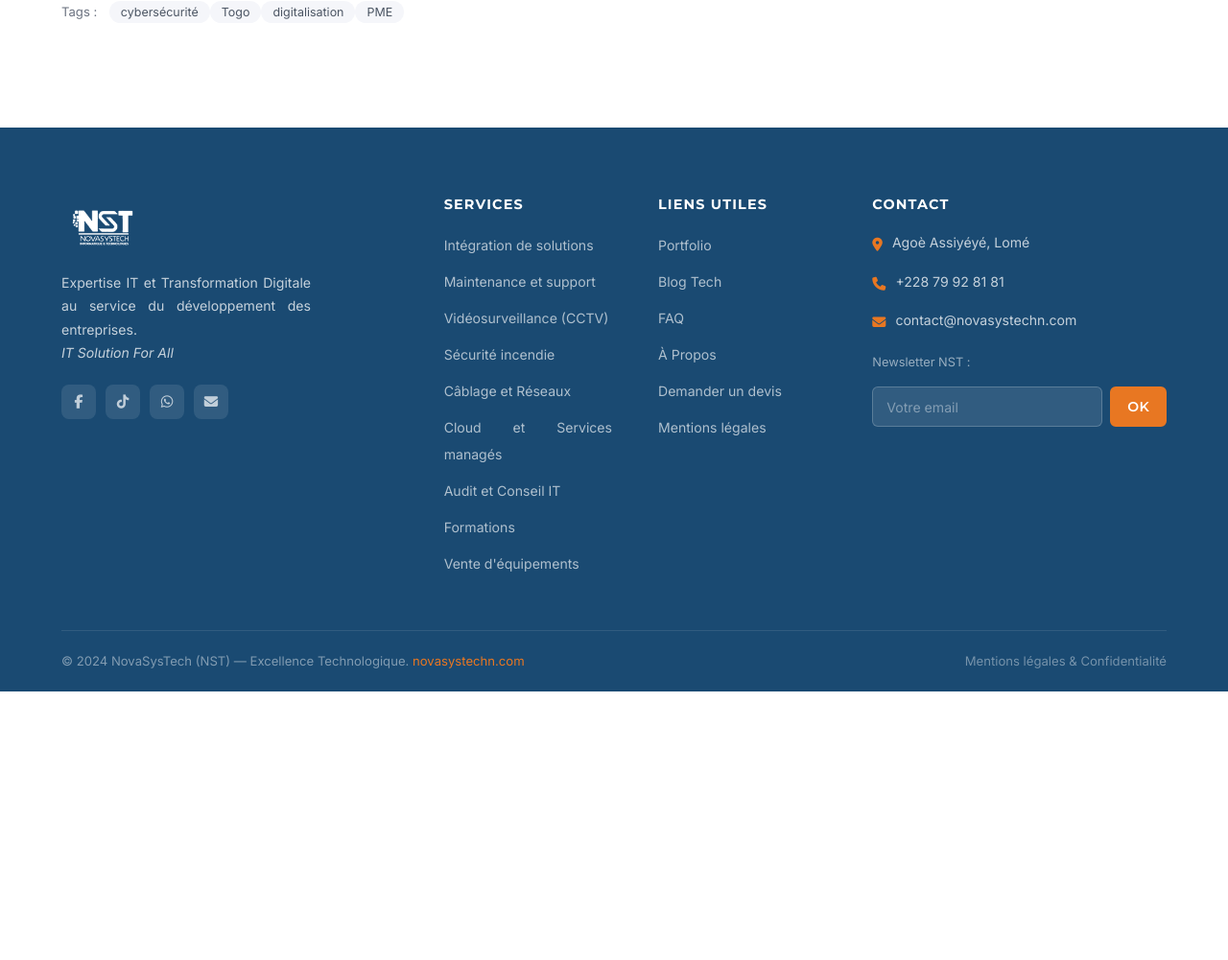
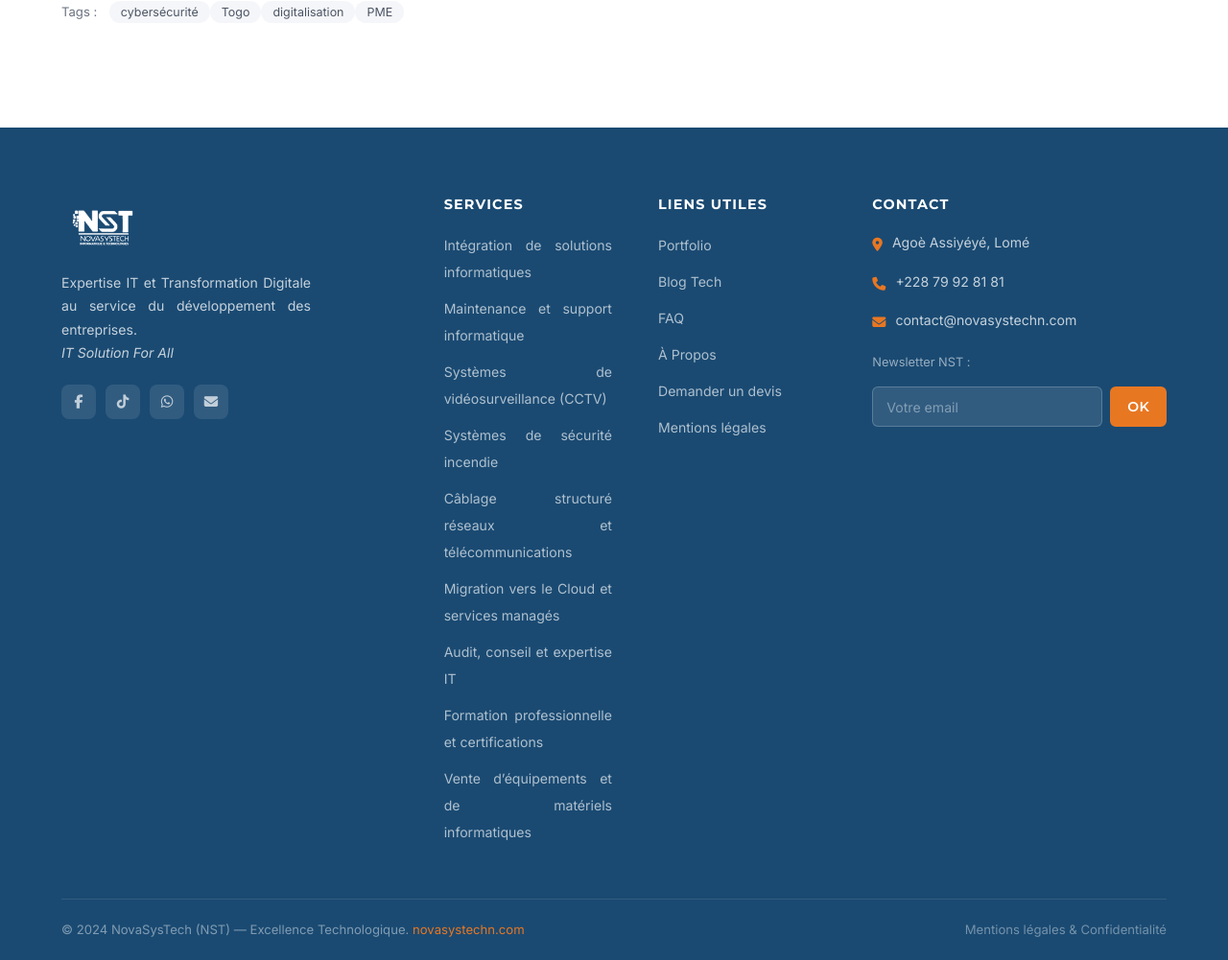
Before and after one commit to devdeveloppment/NovaSysTech, a Django app: a page that uses novasystech/templates/base/base.html in a window 1280 px wide. Shown: the part 1310-2311 px from the top of the page at 96% size. Before the commit the page ends 2031 px from the top, so only its background shows below. Run offline with Django 5.2, Linux system fonts and the light colour scheme; data comes from the database, SQL or seed files in the repository.

Commit message:
fix: update navbar and footer with exact full service titles requested by client

```diff
--- a/novasystech/templates/base/base.html
+++ b/novasystech/templates/base/base.html
@@ -41,15 +41,15 @@
         <li class="nav-dropdown">
           <a href="{% url 'services' %}" class="nav-link {% if page == 'services' %}active{% endif %}">Services ▾</a>
           <ul class="nav-dropdown-menu">
-            <li><a href="{% url 'service_detail' 'integration-solutions' %}" class="nav-dropdown-item"><span class="icon">⚙️</span>Intégration de solutions</a></li>
-            <li><a href="{% url 'service_detail' 'maintenance-support' %}" class="nav-dropdown-item"><span class="icon">🔧</span>Maintenance et support</a></li>
-            <li><a href="{% url 'service_detail' 'videosurveillance-cctv' %}" class="nav-dropdown-item"><span class="icon">📹</span>Vidéosurveillance (CCTV)</a></li>
-            <li><a href="{% url 'service_detail' 'securite-incendie' %}" class="nav-dropdown-item"><span class="icon">🔥</span>Sécurité incendie</a></li>
-            <li><a href="{% url 'service_detail' 'cablage-reseaux-telecoms' %}" class="nav-dropdown-item"><span class="icon">📡</span>Câblage et Réseaux</a></li>
-            <li><a href="{% url 'service_detail' 'cloud-services-manages' %}" class="nav-dropdown-item"><span class="icon">☁️</span>Cloud et Services managés</a></li>
-            <li><a href="{% url 'service_detail' 'audit-conseil-expertise' %}" class="nav-dropdown-item"><span class="icon">📊</span>Audit et Conseil IT</a></li>
-            <li><a href="{% url 'service_detail' 'formation-certifications' %}" class="nav-dropdown-item"><span class="icon">🎓</span>Formations</a></li>
-            <li><a href="{% url 'service_detail' 'vente-equipements-materiels' %}" class="nav-dropdown-item"><span class="icon">💻</span>Vente d'équipements</a></li>
+            <li><a href="{% url 'service_detail' 'integration-solutions' %}" class="nav-dropdown-item"><span class="icon">⚙️</span>Intégration de solutions informatiques</a></li>
+            <li><a href="{% url 'service_detail' 'maintenance-support' %}" class="nav-dropdown-item"><span class="icon">🔧</span>Maintenance et support informatique</a></li>
+            <li><a href="{% url 'service_detail' 'videosurveillance-cctv' %}" class="nav-dropdown-item"><span class="icon">📹</span>Systèmes de vidéosurveillance (CCTV)</a></li>
+            <li><a href="{% url 'service_detail' 'securite-incendie' %}" class="nav-dropdown-item"><span class="icon">🔥</span>Systèmes de sécurité incendie</a></li>
+            <li><a href="{% url 'service_detail' 'cablage-reseaux-telecoms' %}" class="nav-dropdown-item"><span class="icon">📡</span>Câblage structuré réseaux et télécommunications</a></li>
+            <li><a href="{% url 'service_detail' 'cloud-services-manages' %}" class="nav-dropdown-item"><span class="icon">☁️</span>Migration vers le Cloud et services managés</a></li>
+            <li><a href="{% url 'service_detail' 'audit-conseil-expertise' %}" class="nav-dropdown-item"><span class="icon">📊</span>Audit, conseil et expertise IT</a></li>
+            <li><a href="{% url 'service_detail' 'formation-certifications' %}" class="nav-dropdown-item"><span class="icon">🎓</span>Formation professionnelle et certifications</a></li>
+            <li><a href="{% url 'service_detail' 'vente-equipements-materiels' %}" class="nav-dropdown-item"><span class="icon">💻</span>Vente d’équipements et de matériels informatiques</a></li>
           </ul>
         </li>
         <li><a href="{% url 'portfolio' %}" class="nav-link {% if page == 'portfolio' %}active{% endif %}">Portfolio</a></li>
@@ -106,15 +106,15 @@
       <div class="footer-col">
         <h4>Services</h4>
         <ul class="footer-links">
-          <li><a href="{% url 'service_detail' 'integration-solutions' %}">Intégration de solutions</a></li>
-          <li><a href="{% url 'service_detail' 'maintenance-support' %}">Maintenance et support</a></li>
-          <li><a href="{% url 'service_detail' 'videosurveillance-cctv' %}">Vidéosurveillance (CCTV)</a></li>
-          <li><a href="{% url 'service_detail' 'securite-incendie' %}">Sécurité incendie</a></li>
-          <li><a href="{% url 'service_detail' 'cablage-reseaux-telecoms' %}">Câblage et Réseaux</a></li>
-          <li><a href="{% url 'service_detail' 'cloud-services-manages' %}">Cloud et Services managés</a></li>
-          <li><a href="{% url 'service_detail' 'audit-conseil-expertise' %}">Audit et Conseil IT</a></li>
-          <li><a href="{% url 'service_detail' 'formation-certifications' %}">Formations</a></li>
-          <li><a href="{% url 'service_detail' 'vente-equipements-materiels' %}">Vente d'équipements</a></li>
+          <li><a href="{% url 'service_detail' 'integration-solutions' %}">Intégration de solutions informatiques</a></li>
+          <li><a href="{% url 'service_detail' 'maintenance-support' %}">Maintenance et support informatique</a></li>
+          <li><a href="{% url 'service_detail' 'videosurveillance-cctv' %}">Systèmes de vidéosurveillance (CCTV)</a></li>
+          <li><a href="{% url 'service_detail' 'securite-incendie' %}">Systèmes de sécurité incendie</a></li>
+          <li><a href="{% url 'service_detail' 'cablage-reseaux-telecoms' %}">Câblage structuré réseaux et télécommunications</a></li>
+          <li><a href="{% url 'service_detail' 'cloud-services-manages' %}">Migration vers le Cloud et services managés</a></li>
+          <li><a href="{% url 'service_detail' 'audit-conseil-expertise' %}">Audit, conseil et expertise IT</a></li>
+          <li><a href="{% url 'service_detail' 'formation-certifications' %}">Formation professionnelle et certifications</a></li>
+          <li><a href="{% url 'service_detail' 'vente-equipements-materiels' %}">Vente d’équipements et de matériels informatiques</a></li>
         </ul>
       </div>
 
```
